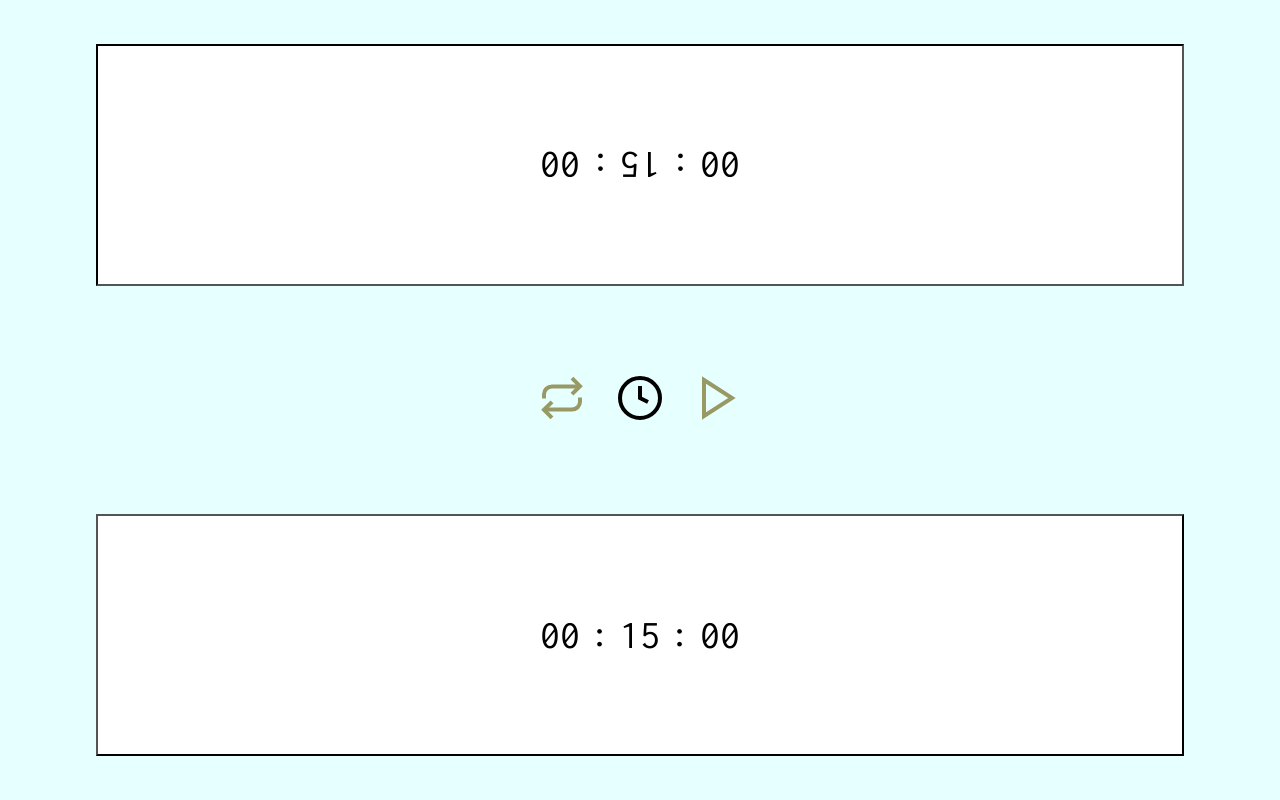
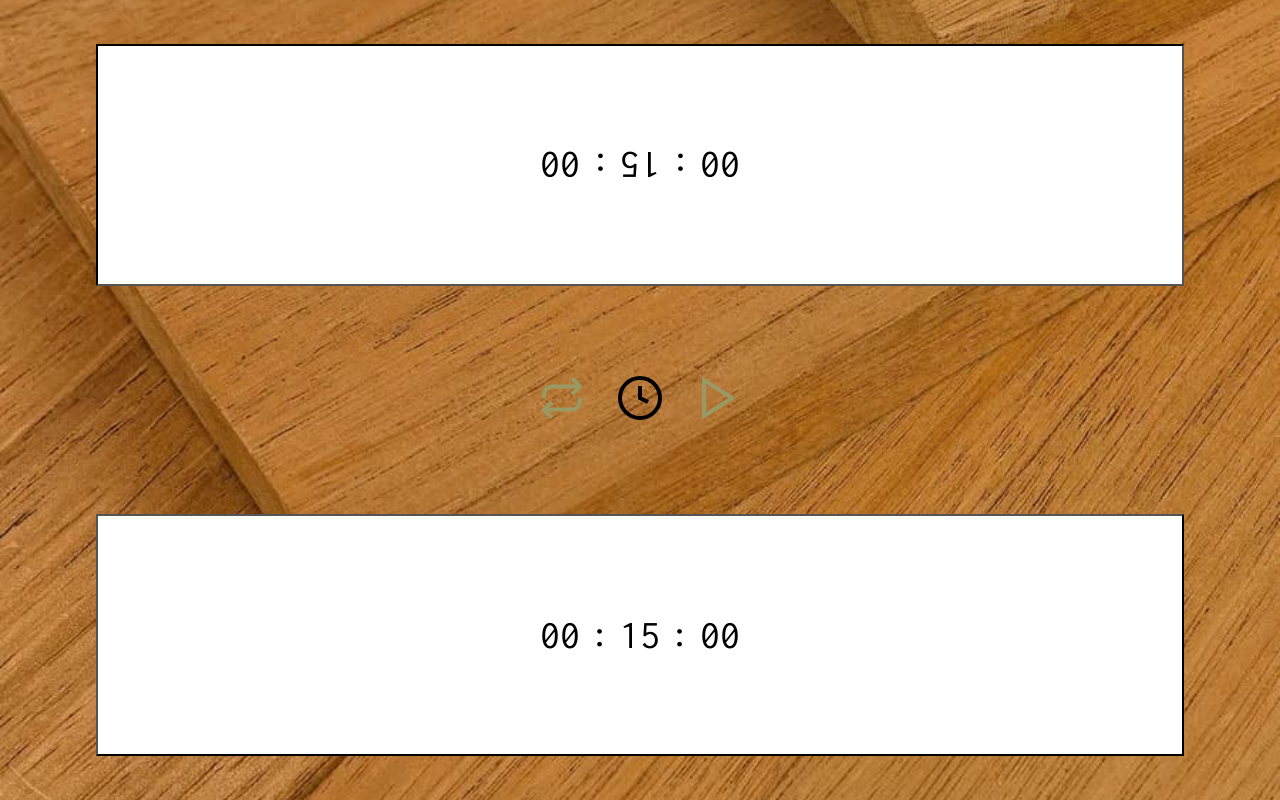
Before and after one commit to JavierMolines/chess-clock, a Next.js app: page / in a window 1280 px wide. Built offline with nearby package versions, Linux system fonts and the light colour scheme.

Commit message:
feat(background): change color by image

```diff
--- a/app/styles/page.css
+++ b/app/styles/page.css
@@ -1,10 +1,13 @@
 .main {
 	height: 100%;
-	background-color: #e6ffff;
 	display: flex;
 	flex-direction: column;
 	align-items: center;
 	justify-content: space-around;
+	background-image: url("/maderaFondo.jpg");
+	background-size: cover;
+	background-repeat: no-repeat;
+	background-position: center;
 }
 
 .clockItems {
```
Also changed, not shown: public/maderaFondo.jpg (added).
